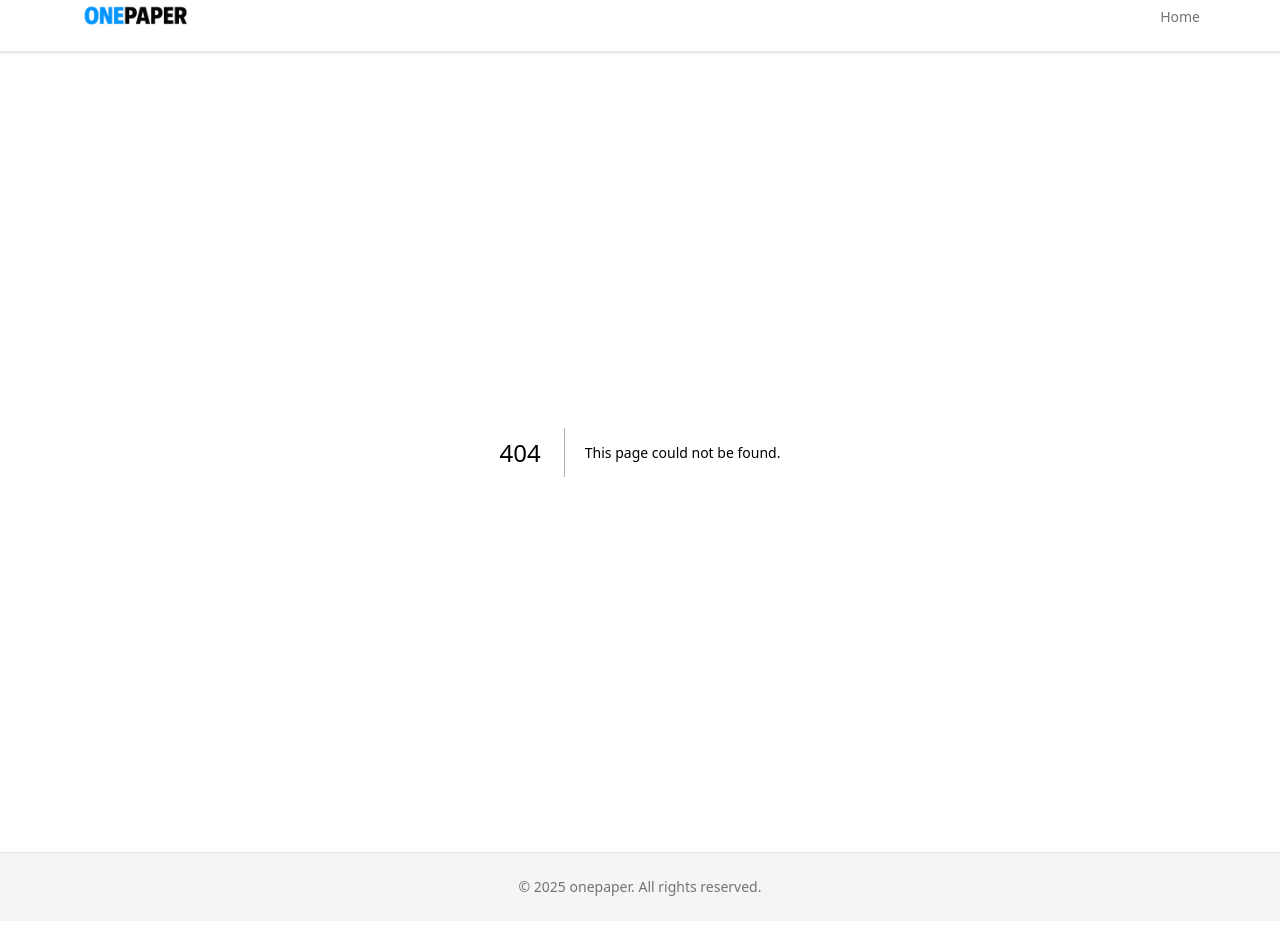
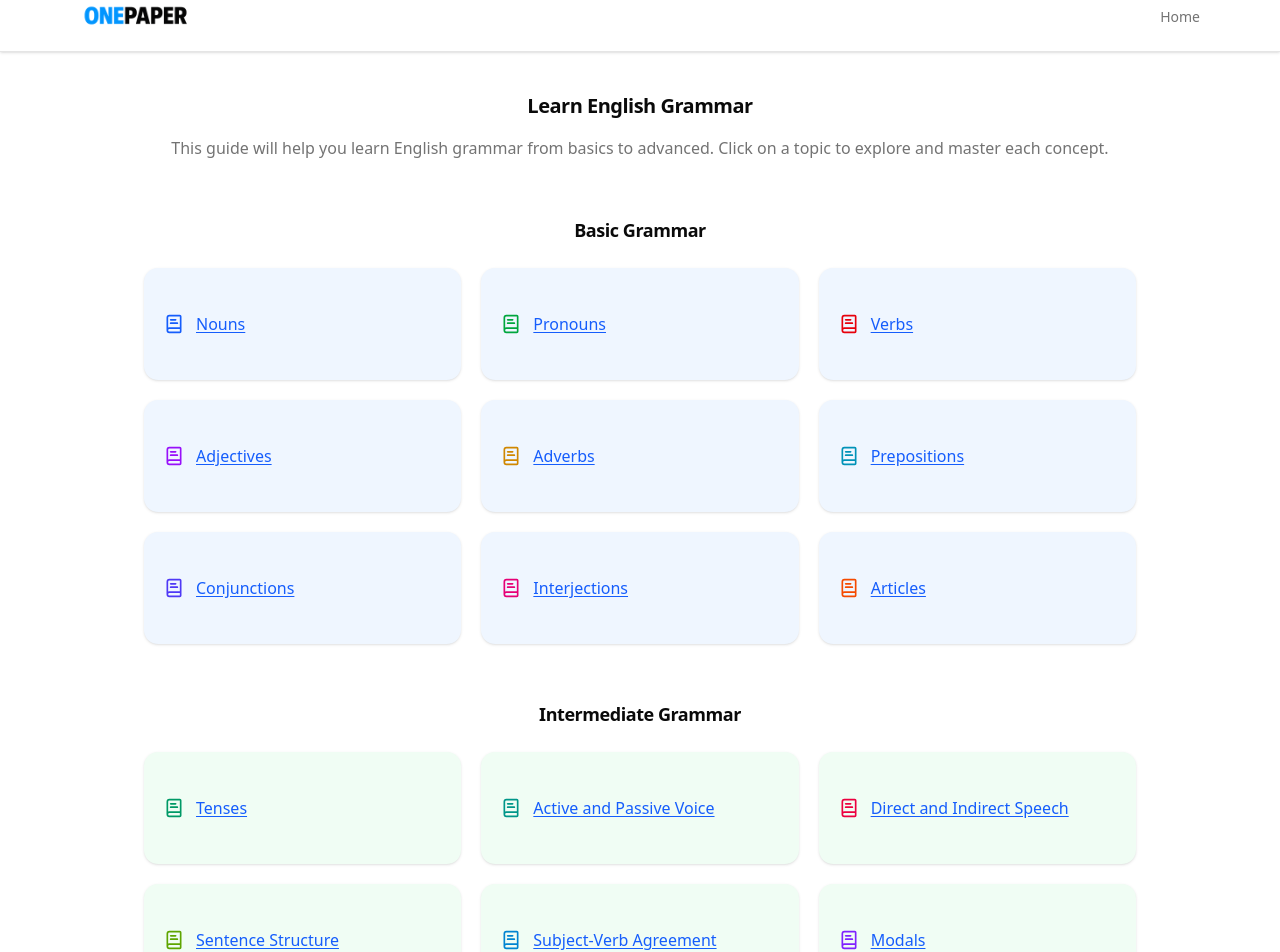
Before and after one commit to waqarkhan424/mcqs-app, a Next.js app: page /english in a window 1280 px wide. Before the commit this address had no page. Shown: the part 20-972 px from the top of the page. Before the commit the page ends 941 px from the top, so only its background shows below. Built offline with nearby package versions, Linux system fonts and the light colour scheme.

Commit message:
Initial commit

```diff
--- /dev/null
+++ b/app/english/page.tsx
@@ -0,0 +1,88 @@
+
+import { Card, CardContent } from "@/components/ui/card";
+import Typography from "@/components/ui/typography";
+import { BookText } from "lucide-react";
+import Link from "next/link";
+
+export default function EnglishGrammarPage() {
+
+
+    const grammarSections = [
+        {
+            title: "Basic Grammar",
+            bgColor: "bg-blue-50",
+            topics: [
+                { name: "Nouns", color: "text-blue-600" },
+                { name: "Pronouns", color: "text-green-600" },
+                { name: "Verbs", color: "text-red-600" },
+                { name: "Adjectives", color: "text-purple-600" },
+                { name: "Adverbs", color: "text-yellow-600" },
+                { name: "Prepositions", color: "text-cyan-600" },
+                { name: "Conjunctions", color: "text-indigo-600" },
+                { name: "Interjections", color: "text-pink-600" },
+                { name: "Articles", color: "text-orange-600" },
+            ],
+        },
+        {
+            title: "Intermediate Grammar",
+            bgColor: "bg-green-50",
+            topics: [
+                { name: "Tenses", color: "text-emerald-600" },
+                { name: "Active and Passive Voice", color: "text-teal-600" },
+                { name: "Direct and Indirect Speech", color: "text-rose-600" },
+                { name: "Sentence Structure", color: "text-lime-600" },
+                { name: "Subject-Verb Agreement", color: "text-sky-600" },
+                { name: "Modals", color: "text-violet-600" },
+                { name: "Conditionals", color: "text-fuchsia-600" },
+            ],
+        },
+        {
+            title: "Advanced Grammar",
+            bgColor: "bg-purple-50",
+            topics: [
+                { name: "Gerunds and Infinitives", color: "text-purple-700" },
+                { name: "Clauses", color: "text-pink-700" },
+                { name: "Phrases", color: "text-indigo-700" },
+                { name: "Reported Speech", color: "text-green-700" },
+                { name: "Parallelism", color: "text-orange-700" },
+                { name: "Inversion", color: "text-blue-700" },
+                { name: "Emphasis and Cleft Sentences", color: "text-red-700" },
+            ],
+        },
+    ];
+
+    return (
+        <div className="max-w-5xl mx-auto px-4 py-10 space-y-14">
+            <div className="text-center space-y-2">
+                <Typography variant="h2">Learn English Grammar</Typography>
+                <Typography variant="p" className="text-muted-foreground">
+                    This guide will help you learn English grammar from basics to advanced. Click on a topic to explore and master each concept.
+                </Typography>
+            </div>
+
+            {grammarSections.map((section, idx) => (
+                <div key={idx} className="space-y-6">
+                    <Typography variant="h3" className="text-center">{section.title}</Typography>
+                    <div className="grid grid-cols-1 sm:grid-cols-2 md:grid-cols-3 gap-5">
+                        {section.topics.map((topic) => (
+                            <Card key={topic.name} className={`${section.bgColor} transition rounded-xl border-none shadow-sm`}>
+                                <CardContent className="p-5">
+                                    <Link
+                                        href={`/english/${topic.name}`}
+                                        className="flex items-center gap-3 font-medium text-blue-600 underline underline-offset-2"
+                                    >
+                                        <BookText className={`w-5 h-5 ${topic.color}`} />
+                                        {topic.name}
+                                    </Link>
+                                </CardContent>
+                            </Card>
+                        ))}
+                    </div>
+                </div>
+            ))}
+
+
+
+        </div>
+    );
+}
```
